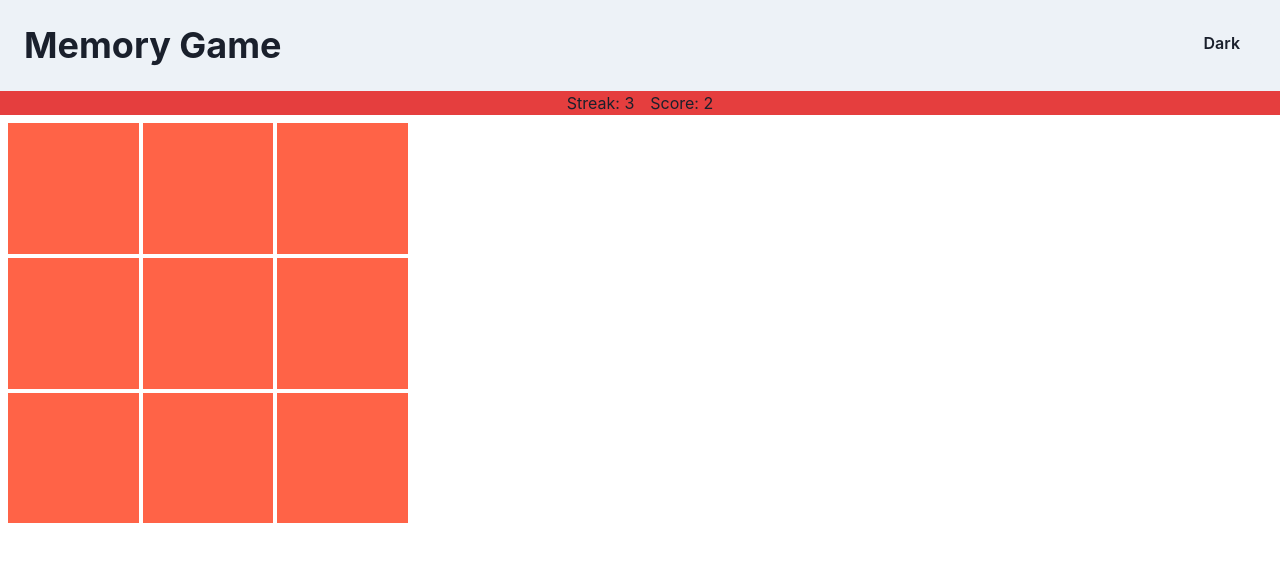
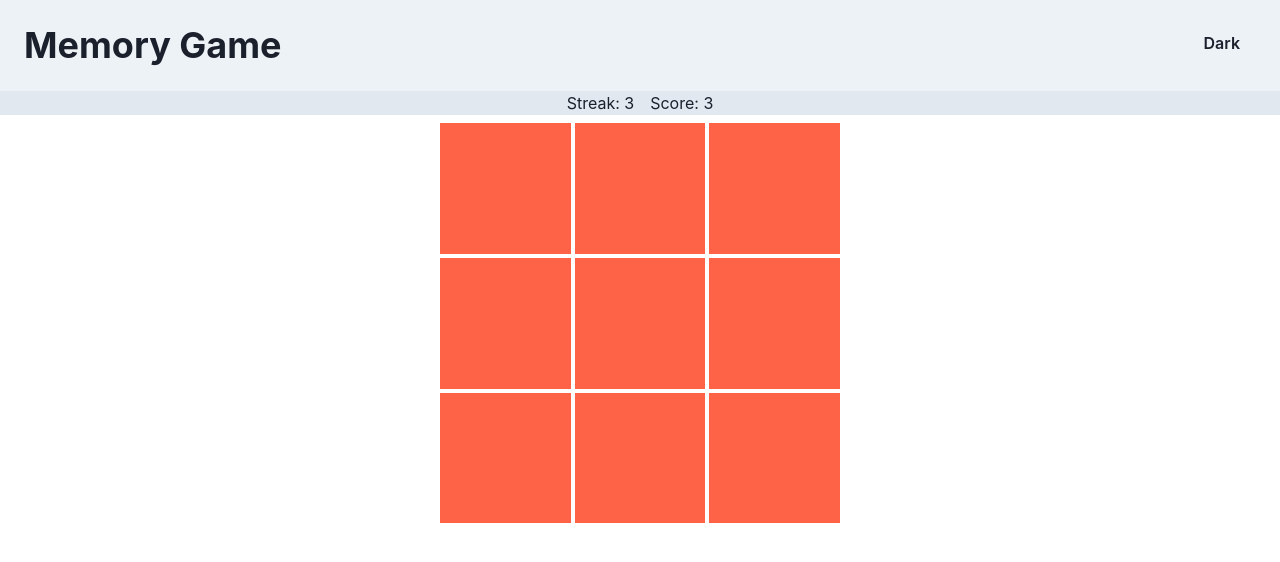
Before and after one commit to danranges/memory-card, a React (Create React App) app: page / in a window 1280 px wide. Shown: the top 562 px of the page. Built offline with nearby package versions, Linux system fonts and the light colour scheme.

Commit message:
Move components to own files, fix scoreboard colors

```diff
--- a/src/App.jsx
+++ b/src/App.jsx
@@ -1,35 +1,18 @@
-import React from "react";
-import Header from "./Header";
-import "./App.css";
-import { Box, Flex, Grid, GridItem } from "@chakra-ui/react";
+import React from 'react';
+import Header from './components/Header';
+import Gameboard from './components/Gameboard';
+import Scoreboard from './components/Scoreboard';
+import './App.css';
+import { Flex } from '@chakra-ui/react';
 
 const App = () => {
   return (
     <div className='App'>
       <Header />
-      <Flex width='100vw' bg='red.500' justify={"center"} gap='1rem'>
-        <Box>
-          <h1>
-            Streak: <span>{"3"}</span>
-          </h1>
-        </Box>
-        <Box>
-          <h1>
-            Score: <span>{"2"}</span>
-          </h1>
-        </Box>
+      <Scoreboard streak='3' score='3' />
+      <Flex width={'100vw'} justify={'center'}>
+        <Gameboard />
       </Flex>
-      <Grid m={2} h='400px' w='400px' templateRows='repeat(3, 1fr)' templateColumns='repeat(3, 1fr)' gap={1}>
-        <GridItem bg='tomato' />
-        <GridItem bg='tomato' />
-        <GridItem bg='tomato' />
-        <GridItem bg='tomato' />
-        <GridItem bg='tomato' />
-        <GridItem bg='tomato' />
-        <GridItem bg='tomato' />
-        <GridItem bg='tomato' />
-        <GridItem bg='tomato' />
-      </Grid>
     </div>
   );
 };
--- a/src/Header.jsx
+++ /dev/null
@@ -1,16 +0,0 @@
-import { Button, Flex, Heading, useColorMode, useColorModeValue } from "@chakra-ui/react";
-import React from "react";
-
-const Header = () => {
-  const { toggleColorMode } = useColorMode();
-  const bgColor = useColorModeValue("gray.100", "gray.700");
-
-  return (
-    <Flex width='100vw' justify={"space-between"} background={bgColor} p={6}>
-      <Heading>Memory Game</Heading>
-      <Button onClick={toggleColorMode}>{useColorModeValue("Dark", "Light")}</Button>
-    </Flex>
-  );
-};
-
-export default Header;
--- /dev/null
+++ b/src/components/Gameboard.jsx
@@ -0,0 +1,27 @@
+import React from 'react';
+import { Grid, GridItem } from '@chakra-ui/react';
+
+const Gameboard = () => {
+  return (
+    <Grid
+      m={2}
+      h='400px'
+      w='400px'
+      templateRows='repeat(3, 1fr)'
+      templateColumns='repeat(3, 1fr)'
+      gap={1}
+    >
+      <GridItem bg='tomato' />
+      <GridItem bg='tomato' />
+      <GridItem bg='tomato' />
+      <GridItem bg='tomato' />
+      <GridItem bg='tomato' />
+      <GridItem bg='tomato' />
+      <GridItem bg='tomato' />
+      <GridItem bg='tomato' />
+      <GridItem bg='tomato' />
+    </Grid>
+  );
+};
+
+export default Gameboard;
--- /dev/null
+++ b/src/components/Header.jsx
@@ -0,0 +1,24 @@
+import React from 'react';
+import {
+  Button,
+  Flex,
+  Heading,
+  useColorMode,
+  useColorModeValue,
+} from '@chakra-ui/react';
+
+const Header = () => {
+  const { toggleColorMode } = useColorMode();
+  const bgColor = useColorModeValue('gray.100', 'gray.700');
+
+  return (
+    <Flex width='100vw' justify={'space-between'} background={bgColor} p={6}>
+      <Heading>Memory Game</Heading>
+      <Button onClick={toggleColorMode}>
+        {useColorModeValue('Dark', 'Light')}
+      </Button>
+    </Flex>
+  );
+};
+
+export default Header;
--- /dev/null
+++ b/src/components/Scoreboard.jsx
@@ -0,0 +1,23 @@
+import React from 'react';
+import { Flex, Box, useColorModeValue } from '@chakra-ui/react';
+
+const Scoreboard = ({ streak, score }) => {
+  const bgColor = useColorModeValue('gray.200', 'gray.600');
+
+  return (
+    <Flex width='100vw' bg={bgColor} justify={'center'} gap='1rem'>
+      <Box>
+        <h1>
+          Streak: <span>{streak}</span>
+        </h1>
+      </Box>
+      <Box>
+        <h1>
+          Score: <span>{score}</span>
+        </h1>
+      </Box>
+    </Flex>
+  );
+};
+
+export default Scoreboard;
```
